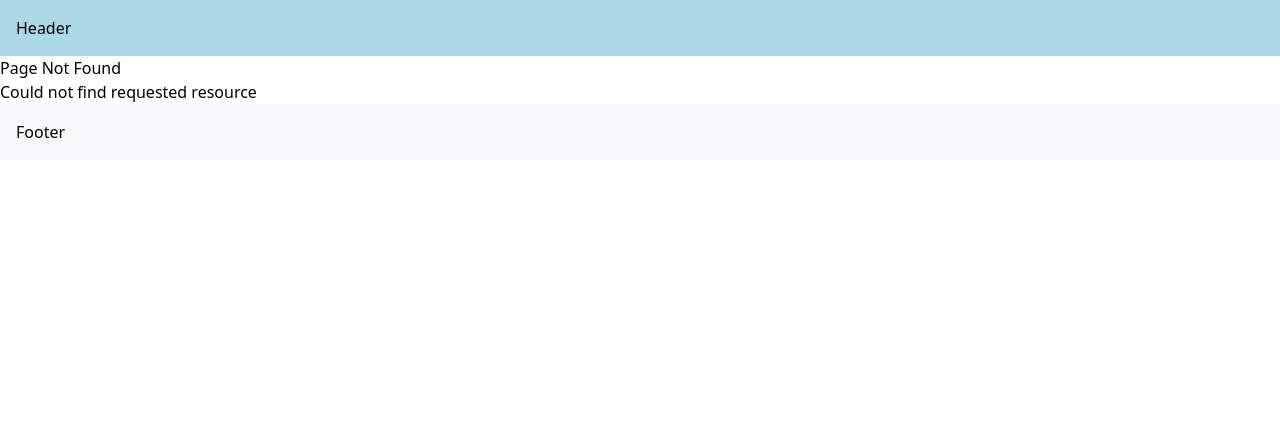
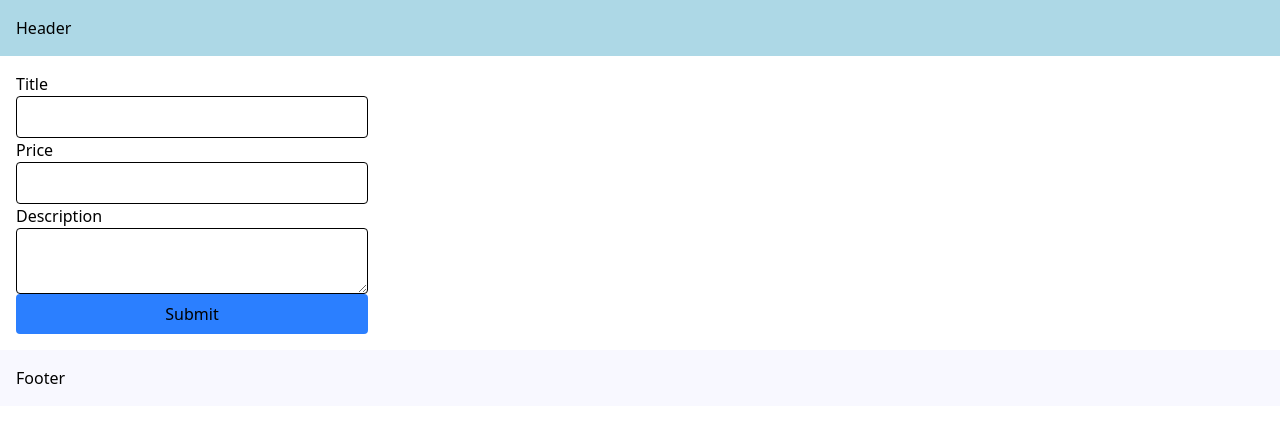
Before and after one commit to ocmtrinidad/next.js-tutorial, a Next.js app: page /react-form in a window 1280 px wide. Before the commit this address had no page. Shown: the top 422 px of the page. Built offline with nearby package versions, Linux system fonts and the light colour scheme.

Commit message:
Created form

```diff
--- /dev/null
+++ b/src/app/react-form/api/route.ts
@@ -0,0 +1,13 @@
+import { addProduct } from "@/prisma-db";
+
+export async function POST(request: Request) {
+  const body = await request.json();
+  const { title, price, description } = body;
+  const product = await addProduct(title, parseInt(price), description);
+  return new Response(JSON.stringify(product), {
+    headers: {
+      "Content-Type": "application/json",
+    },
+    status: 201,
+  });
+}
--- /dev/null
+++ b/src/app/react-form/page.tsx
@@ -0,0 +1,79 @@
+"use client";
+
+import { useRouter } from "next/navigation";
+import { useState } from "react";
+
+export default function CreateProduct() {
+  const [title, setTitle] = useState("");
+  const [price, setPrice] = useState("");
+  const [description, setDescription] = useState("");
+  const [loading, setLoading] = useState(false);
+
+  const router = useRouter();
+
+  async function handleSubmit(e: React.FormEvent<HTMLFormElement>) {
+    e.preventDefault();
+    setLoading(true);
+    try {
+      const response = await fetch("/react-form/api", {
+        method: "POST",
+        headers: {
+          "Content-Type": "application/json",
+        },
+        body: JSON.stringify({
+          title: title,
+          price: price,
+          description: description,
+        }),
+      });
+      if (response.ok) {
+        router.push("/products-db");
+        return;
+      }
+    } catch (error) {
+      console.error("Error:", error);
+    } finally {
+      setLoading(false);
+    }
+  }
+
+  return (
+    <form onSubmit={handleSubmit} className="p-4 space-y-4 max-w-96">
+      <label htmlFor="title">
+        Title
+        <input
+          type="text"
+          name="title"
+          id="title"
+          onChange={(e) => setTitle(e.target.value)}
+          className="block w-full p-2 border rounded"
+        />
+      </label>
+      <label htmlFor="price">
+        Price
+        <input
+          type="number"
+          name="price"
+          id="price"
+          onChange={(e) => setPrice(e.target.value)}
+          className="block w-full p-2 border rounded"
+        />
+      </label>
+      <label htmlFor="description">
+        Description
+        <textarea
+          name="description"
+          id="description"
+          onChange={(e) => setDescription(e.target.value)}
+          className="block w-full p-2 border rounded"
+        ></textarea>
+      </label>
+      <button
+        disabled={loading}
+        className="block w-full p-2 bg-blue-500 rounded disabled:bg-gray-500"
+      >
+        {loading ? "Submitting..." : "Submit"}
+      </button>
+    </form>
+  );
+}
```
